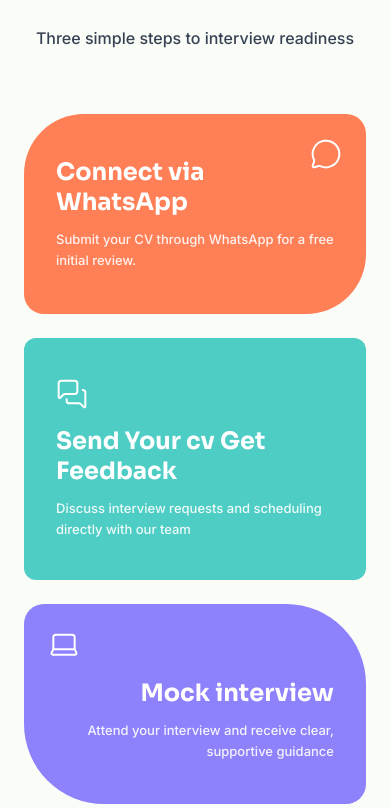
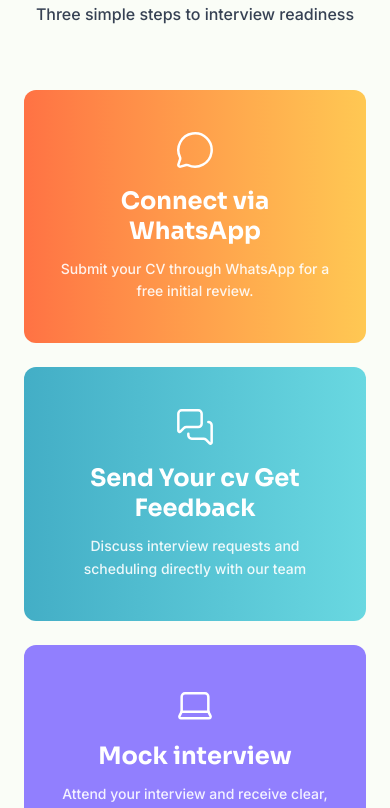
Before and after one commit to chamithsandeepa/InterviewPro, a Next.js app: page / in a window 390 px wide. Shown: the part 5532-6340 px from the top of the page. Built offline with nearby package versions, Linux system fonts and the light colour scheme.

Commit message:
refactor Process component for improved styling, layout, and responsiveness

```diff
--- a/components/Process.tsx
+++ b/components/Process.tsx
@@ -32,18 +32,18 @@
             visible: { opacity: 1, y: 0 },
           }}
         >
-          <motion.span
-            className="text-sm font-bold text-[#0C0801]"
+          {/* <motion.span
+            className="text-sm font-bold text-[#3B46F1] lg:text-[#0C0801]"
             variants={{
               hidden: { opacity: 0, y: 10 },
               visible: { opacity: 1, y: 0 },
             }}
           >
             Our Process
-          </motion.span>
+          </motion.span> */}
 
           <motion.h2
-            className="mt-3 text-[32px] font-sora font-bold lg:text-[44px] text-black"
+            className="mt-3 text-[32px] font-sora font-semibold lg:text-[44px] text-black"
             style={{ fontFamily: "var(--font-sora)" }}
             variants={{
               hidden: { opacity: 0, y: 16 },
@@ -180,46 +180,40 @@
         </div>
 
         {/* MOBILE VIEW */}
-        <div className="block lg:hidden flex flex-col gap-6">
+        <div className="lg:hidden flex flex-col gap-6">
           {/* Step 1 - WhatsApp */}
           <motion.div
-            className="bg-[#FF7F56] py-10 px-8 text-white relative min-h-[200px] flex flex-col justify-center"
-            style={{
-              borderTopLeftRadius: "60px",
-              borderBottomRightRadius: "60px",
-              borderTopRightRadius: "20px",
-              borderBottomLeftRadius: "20px",
-            }}
+            className="bg-linear-to-r from-[#FF7244] to-[#FFC853] py-10 px-8 text-white rounded-xl min-h-50 flex flex-col items-center text-center justify-center"
             initial={{ opacity: 0, y: 30 }}
             whileInView={{ opacity: 1, y: 0 }}
             viewport={{ once: true }}
             transition={{ duration: 0.5 }}
           >
-            <div className="absolute top-6 right-6">
-               <MessageCircle className="h-8 w-8 text-white" strokeWidth={1.5} />
+            <div className="mb-4">
+               <MessageCircle className="h-10 w-10 text-white" strokeWidth={1.5} />
             </div>
 
             <h3
-              className="text-[24px] leading-tight font-bold pr-10"
+              className="text-[24px] leading-tight font-bold"
               style={{ fontFamily: "var(--font-sora)" }}
             >
               Connect via WhatsApp
             </h3>
-            <p className="mt-3 text-white/90 text-[13px] leading-relaxed font-medium">
+            <p className="mt-3 text-white/90 text-[14px] leading-relaxed font-medium">
               Submit your CV through WhatsApp for a free initial review.
             </p>
           </motion.div>
 
            {/* Step 2 - CV */}
            <motion.div
-            className="bg-[#4ECDC4] py-10 px-8 text-white rounded-xl min-h-[200px] flex flex-col justify-center"
+            className="bg-linear-to-r from-[#43AEC6] to-[#69D8E1] py-10 px-8 text-white rounded-xl min-h-50 flex flex-col items-center text-center justify-center"
             initial={{ opacity: 0, y: 30 }}
             whileInView={{ opacity: 1, y: 0 }}
             viewport={{ once: true }}
             transition={{ duration: 0.5, delay: 0.1 }}
           >
              <div className="mb-4">
-               <MessagesSquare className="h-8 w-8 text-white" strokeWidth={1.5} />
+               <MessagesSquare className="h-10 w-10 text-white" strokeWidth={1.5} />
             </div>
 
             <h3
@@ -228,37 +222,31 @@
             >
                Send Your cv Get Feedback
             </h3>
-            <p className="mt-3 text-white/90 text-[13px] leading-relaxed font-medium">
+            <p className="mt-3 text-white/90 text-[14px] leading-relaxed font-medium">
                Discuss interview requests and scheduling directly with our team
             </p>
           </motion.div>
 
            {/* Step 3 - Mock */}
            <motion.div
-            className="bg-[#8E81FC] py-10 px-8 text-white relative min-h-[200px] flex flex-col justify-center items-end text-right"
-             style={{
-               borderTopRightRadius: "80px",
-               borderBottomLeftRadius: "80px",
-               borderTopLeftRadius: "20px",
-               borderBottomRightRadius: "20px",
-            }}
+            className="bg-[#917FFE] py-10 px-8 text-white rounded-xl min-h-50 flex flex-col items-center text-center justify-center"
             initial={{ opacity: 0, y: 30 }}
             whileInView={{ opacity: 1, y: 0 }}
             viewport={{ once: true }}
             transition={{ duration: 0.5, delay: 0.2 }}
           >
-             <div className="absolute top-6 left-6">
-               <Laptop className="h-8 w-8 text-white" strokeWidth={1.5} />
+             <div className="mb-4">
+               <Laptop className="h-10 w-10 text-white" strokeWidth={1.5} />
             </div>
 
-             <div className="w-full text-right mt-8">
+             <div className="w-full">
               <h3
                 className="text-[24px] leading-tight font-bold"
                  style={{ fontFamily: "var(--font-sora)" }}
               >
                 Mock interview
               </h3>
-              <p className="mt-3 text-white/90 text-[13px] leading-relaxed font-medium">
+              <p className="mt-3 text-white/90 text-[14px] leading-relaxed font-medium">
                 Attend your interview and receive clear, supportive guidance
               </p>
              </div>
```
